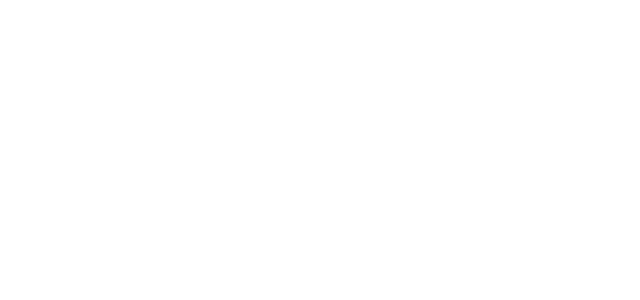
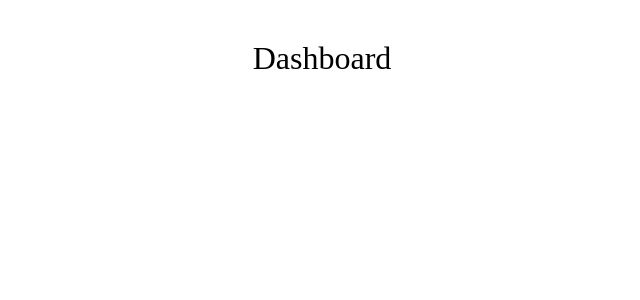
Before and after one commit to reklast/corsearch-assignment, a React (Vite) app: page / in a window 1280 px wide. Shown: the top 300 px of the page, without its empty margins (318-958 px from the left). Built offline with nearby package versions, Linux system fonts and the light colour scheme; the HTML template or start-up script is replaced by a standard one.

Commit message:
feat: Dashboard component added

```diff
--- a/src/App.tsx
+++ b/src/App.tsx
@@ -1,7 +1,13 @@
+import Dashboard from "./components/Dashboard/Dashboard";
+
 import styles from "./App.module.scss";
 
 function App() {
-  return <div className={styles.App}></div>;
+  return (
+    <div className={styles.App}>
+      <Dashboard />
+    </div>
+  );
 }
 
 export default App;
--- /dev/null
+++ b/src/components/Dashboard/Dashboard.tsx
@@ -0,0 +1,13 @@
+
+import Header from "../../componentsShared/Header/Header";
+import styles from "./Dashboard.module.scss";
+
+function Dashboard() {
+  return (
+    <div className={styles.dashboardWrap}>
+        <Header name="Dashboard" />
+    </div>
+  )
+}
+
+export default Dashboard
```
Also changed, not shown: src/components/Dashboard/Dashboard.module.scss (added).
